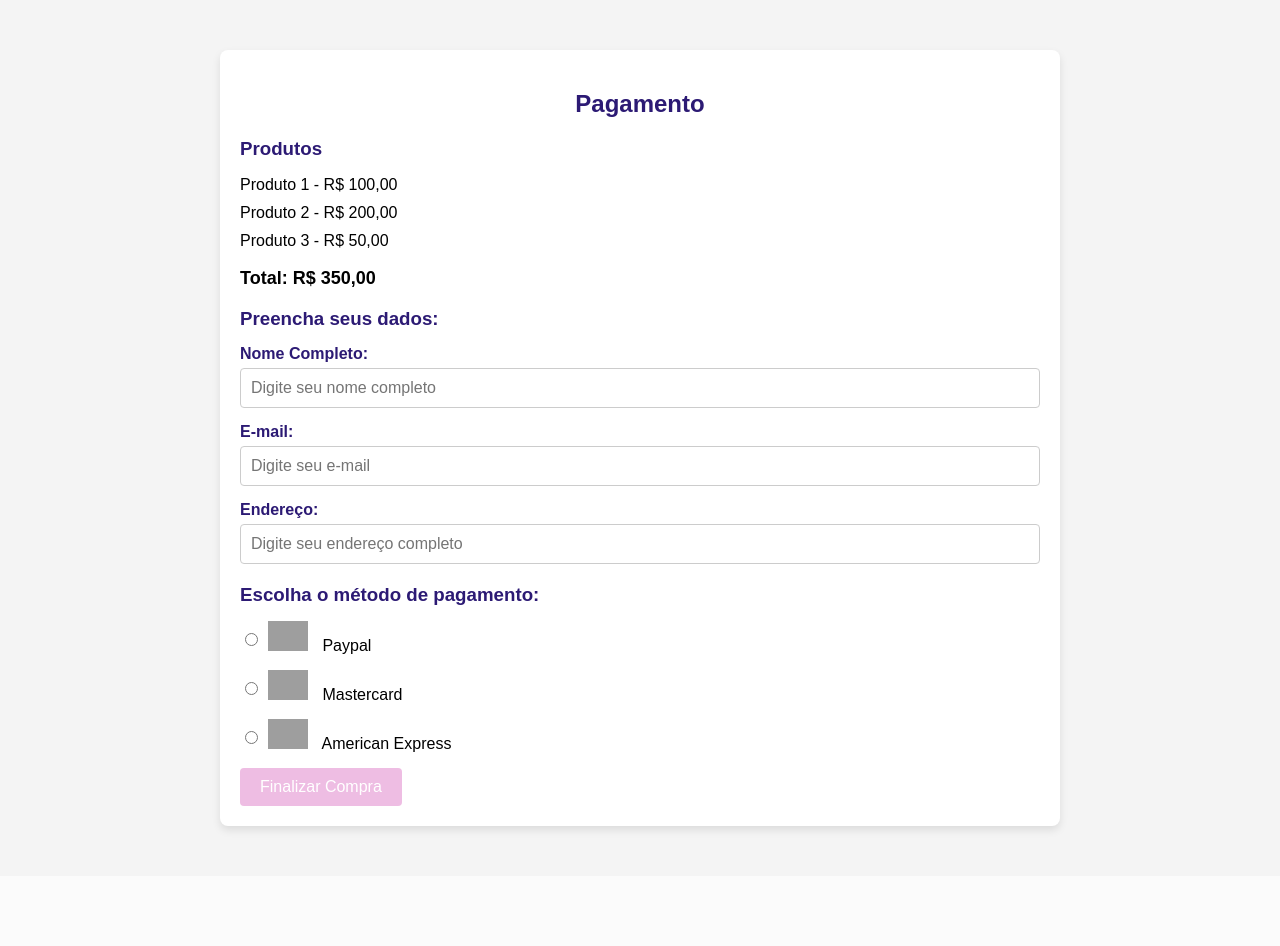
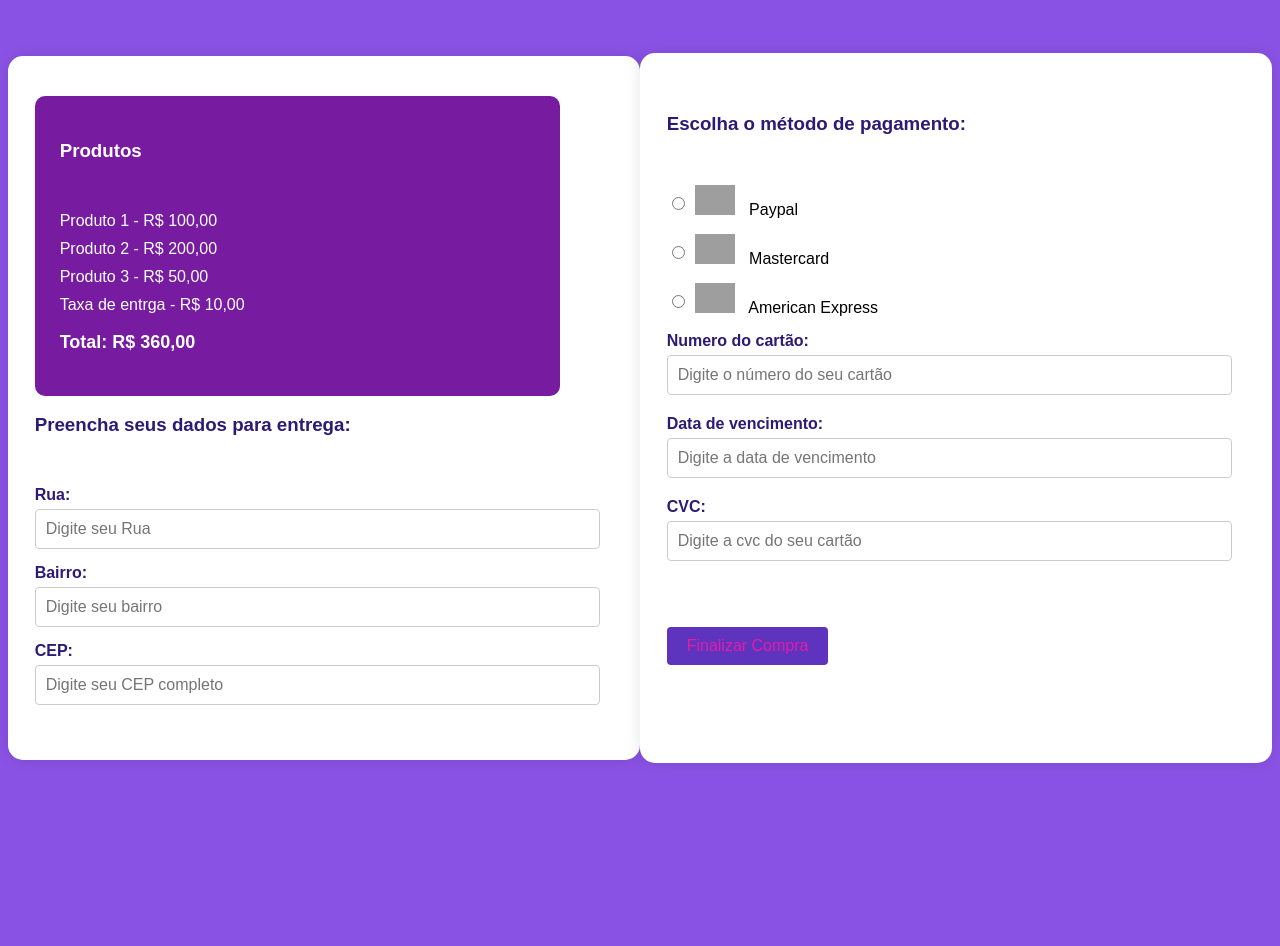
Before and after one commit to wincmin/boxmore_django, a Django app: template boxmore/main/templates/pagamento.html in a window 1280 px wide. Before the commit the page ends 833 px from the top, so only its background shows below. Run offline with Django 3.2, Linux system fonts and the light colour scheme; the template is opened without the code that fills it, so the values that code supplies are empty; grey boxes are pictures that could not be loaded.

Commit message:
tela de pagamento

```diff
--- a/boxmore/main/static/pagamento.css
+++ b/boxmore/main/static/pagamento.css
@@ -1,28 +1,58 @@
 body {
     font-family: Arial, sans-serif;
-    background-color: #f4f4f4;
-    margin: 0;
-    padding: 0;
+    background-color: #8a52e4;
+    display: flex;
+    justify-content: center;
+    align-items: center;
+    min-height: 100vh;
   }
 
   .container {
-    max-width: 800px;
-    margin: 50px auto;
-    padding: 20px;
-    background-color: #fff;
-    border-radius: 8px;
-    box-shadow: 0 4px 8px rgba(0, 0, 0, 0.1);
+    display: flex; /* Adiciona flexbox ao container */
+    flex-direction: column;
+    justify-content: space-between; /* Espaça os elementos entre si */
+    width: 900px; /* Define uma largura máxima para o container */
+    max-width: 100%;
+    padding: 40px;
+    padding-left: 20pt;
+    background-color: #ffffff;
+    border-radius: 15px;
+    box-shadow: 0px 0px 15px rgba(0, 0, 0, 0.1);
+  }
+
+    .content-wrapper { /* Novo wrapper para conter o conteúdo abaixo do container */
+
+      top: calc(50px + 300px + 20px); /* Altura do container + espaço */
+      left: 0;
+      width: max-content;
     }
 
     h2 {
-    text-align: center;
-    margin-bottom: 20px;
-    color: #2c1a74; /* Cor roxa para o título */
+    position: absolute;
+    top: 50%;
+    left: 50%;
+    padding-bottom: 80%;
+    transform: translate(-50%, -50%);
+    margin-bottom: 40px;
+    color: #2c1a74;
   }
 
     h3 {
       color: #2c1a74;
-    margin-bottom: 15px;
+      margin-bottom: 50px;
+    }
+
+    .lista-compras {
+    padding: 25px;
+    padding-right: 50px;
+    background-color: #771ba1;
+    color: #fff;
+    border-radius: 10px;
+    width: 450px; /* Define a largura da lista */
+  }
+
+  .lista-compras h3 {
+    color: #fff;
   }
 
     .lista-compras ul {
@@ -64,6 +94,25 @@ h3 {
       margin-top: 20px;
   }
 
+  .finalizacao{
+      position: relative;
+      /* top: 389px; */
+      height: 630px;
+    display: inline-block; /* Adiciona flexbox ao container */
+    flex-direction: column;
+    justify-content:space-between; /* Espaça os elementos entre si */
+    width: 900px; /* Define uma largura máxima para o container */
+    max-width: 100%;
+    padding: 40px;
+    padding-left: 20pt;
+    background-color: #ffffff;
+    border-radius: 15px;
+    box-shadow: 0px 0px 15px rgba(0, 0, 0, 0.1);
+  }
+  /* .finalizacao .botao-pagar{
+      display: flex;
+      margin-right: 200px;
+  } */
    .pagamento-opcao {
       display: flex;
       align-items: center;
@@ -77,6 +126,26 @@ h3 {
    .cartao-logo {
       width: 40px; /* Ajuste o tamanho do ícone */
       margin-right: 10px;
+
+  }
+  .cartao-info {
+      margin-bottom: 20px;
+  }
+
+  .cartao-info label {
+      display: block;
+      font-weight: bold;
+      margin-bottom: 5px;
+      color: #2c1a74;
+  }
+
+  .cartao-info input {
+      width: 100%;
+      padding: 10px;
+      font-size: 16px;
+      border: 1px solid #ccc;
+      border-radius: 4px;
+      box-sizing: border-box;
   }
 
    .resumo-pagamento {
@@ -89,20 +158,15 @@ h3 {
       font-size: 18px;
   }
 
-.botoes {
-    display: flex;
-    justify-content: center;
-    gap: 20px;
-}
-
-
-
 
    .botao-pagar {
+      text-align: center;
+      position: relative;
+      top: 66px;
       padding: 10px 20px;
       font-size: 16px;
-    color: #fff;
-    background-color: #eebde3;
+      color: #e21ca7;
+      background-color: #5e34be;
       border: none;
       border-radius: 4px;
       cursor: pointer;
--- a/boxmore/main/templates/pagamento.html
+++ b/boxmore/main/templates/pagamento.html
@@ -1,54 +1,61 @@
 <!DOCTYPE html>
 <html lang="pt-br">
 <head>
+
     <meta charset="UTF-8">
     <meta name="viewport" content="width=device-width, initial-scale=1.0">
     <title>Página de Pagamento</title>
     <link rel="icon" href="static/img/loja1.png" type="image/png">
     {% load static %}
-    <link rel="stylesheet" href="{% static 'css/pagamento.css' %}">
+    <link rel="stylesheet" href="{% static 'static/pagamento.css' %}">
+
 </head>
 <body>
 
+    <h2>Pagamento</h2>
+
     <div class="container">
-        <h2>Pagamento</h2>
 
-        <form>
             <div class="lista-compras">
                 <h3>Produtos</h3>
                 <ul>
                     <li>Produto 1 - R$ 100,00</li>
                     <li>Produto 2 - R$ 200,00</li>
                     <li>Produto 3 - R$ 50,00</li>
+                    <li>Taxa de entrga - R$ 10,00</li>
                 </ul>
-                <p>Total: R$ 350,00</p>
+                <p>Total: R$ 360,00</p>
             </div>
+
+
             <div class="informacoes-cliente">
-                <h3>Preencha seus dados:</h3>
-
+                <h3>Preencha seus dados  para entrega:</h3>
+        <form>
                 <div class="container-div">
-                    <label for="nome">Nome Completo:</label>
-                    <input type="text" id="nome" placeholder="Digite seu nome completo" required>
+                    <label for="nome">Rua:</label>
+                    <input type="text" id="nome" placeholder="Digite seu Rua" required>
                 </div>
 
                 <div class="container-div">
-                    <label for="email">E-mail:</label>
-                    <input type="email" id="email" placeholder="Digite seu e-mail" required>
+                    <label for="email">Bairro:</label>
+                    <input type="email" id="email" placeholder="Digite seu bairro" required>
                 </div>
 
                 <div class="container-div">
-                    <label for="endereco">Endereço:</label>
-                    <input type="text" id="endereco" placeholder="Digite seu endereço completo" required>
+                    <label for="endereco">CEP:</label>
+                    <input type="text" id="endereco" placeholder="Digite seu CEP completo" required>
                 </div>
             </div>
-
+        <form>
+    </div>
+    <div class=" finalizacao">
             <div class="metodo-pagamento">
                 <h3>Escolha o método de pagamento:</h3>
 
                 <div class="pagamento-opcao">
                     <input type="radio" id="paypal" name="cartao" value="visa" required>
                     <label for="paypal">
-                        <img src="static/img/paypal.png" alt="Paypal" class="cartao-logo">
+                        <img src="myapp/static/img/paypal.png" alt="Paypal" class="cartao-logo">
                         Paypal
                     </label>
                 </div>
@@ -56,7 +63,7 @@
                 <div class="pagamento-opcao">
                     <input type="radio" id="mastercard" name="cartao" value="mastercard">
                     <label for="mastercard">
-                        <img src="static/img/mastercard.png" alt="Mastercard" class="cartao-logo">
+                        <img src="myapp/static/img/mastercard.png" alt="Mastercard" class="cartao-logo">
                         Mastercard
                     </label>
                 </div>
@@ -64,17 +71,39 @@
                 <div class="pagamento-opcao">
                     <input type="radio" id="amcex" name="cartao" value="amcex">
                     <label for="amcex">
-                        <img src="static/img/expresso-americano.png" alt="AmericanExpress" class="cartao-logo">
+                        <img src="myapp/static/img/expresso-americano.png" alt="AmericanExpress" class="cartao-logo">
                         American Express
                     </label>
                 </div>
             </div>
+            <form>
+                <div class="cartao-info">
+                    <label for="cartao_n">Numero do cartão:</label>
+                    <input type="text" id="numero_cartao" placeholder="Digite o número do seu cartão" required>
+                </div>
+
+                <div class="cartao-info">
+                    <label for="cartao_data">Data de vencimento:</label>
+                    <input type="email" id="vencimento" placeholder="Digite a data de vencimento" required>
+                </div>
+
+                <div class="cartao-info">
+                    <label for="cartao_cvc">CVC:</label>
+                    <input type="text" id="cvc" placeholder="Digite a cvc do seu cartão" required>
+
+                    <button class="botao-pagar" onclick="document.getElementById('toggle-modal').checked = true;">
+                    Finalizar Compra
+                    </button>
+
+                </div>
+
+
+            </div>
+
 
             <input type="checkbox" id="toggle-modal" class="toggle-checkbox">
 
-            <button class="botao-pagar" onclick="document.getElementById('toggle-modal').checked = true;">
-                Finalizar Compra
-            </button>
+
 
             <div class="modal">
                 <div class="modal-content">
@@ -89,3 +118,4 @@
 
 </body>
 </html>
+</html>
--- a/boxmore/main/views.py
+++ b/boxmore/main/views.py
@@ -364,3 +364,6 @@ def busca_produtos(request):
 
 def suporte(request):
     return render(request, 'suporte.html')
+
+def pagamento(request):
+    return render(request,"pagamento.html")
--- a/boxmore/meuprojeto02/urls.py
+++ b/boxmore/meuprojeto02/urls.py
@@ -41,6 +41,7 @@ urlpatterns = [
     #   path('paginainicial', views.paginainicial, name='paginainicial'),
         path('accounts/', include('django.contrib.auth.urls')),
       path('atendimento/<int:id>/',views.atenderchamado, name='atendimento_detail'),
+      path("pagamento",views.pagamento,name="pagamento")
 
  ]
 if settings.DEBUG:
```
Lines whose indentation alone changed are shown as unchanged.
